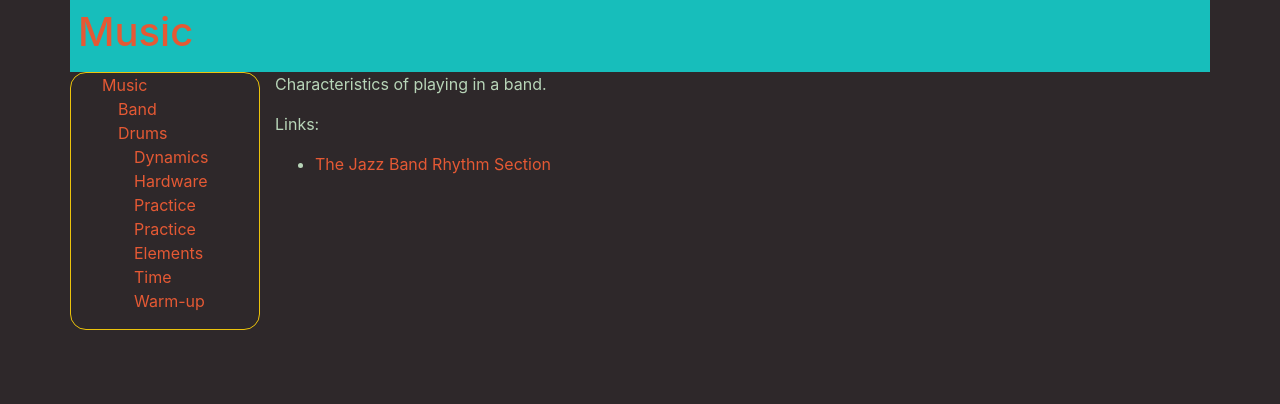
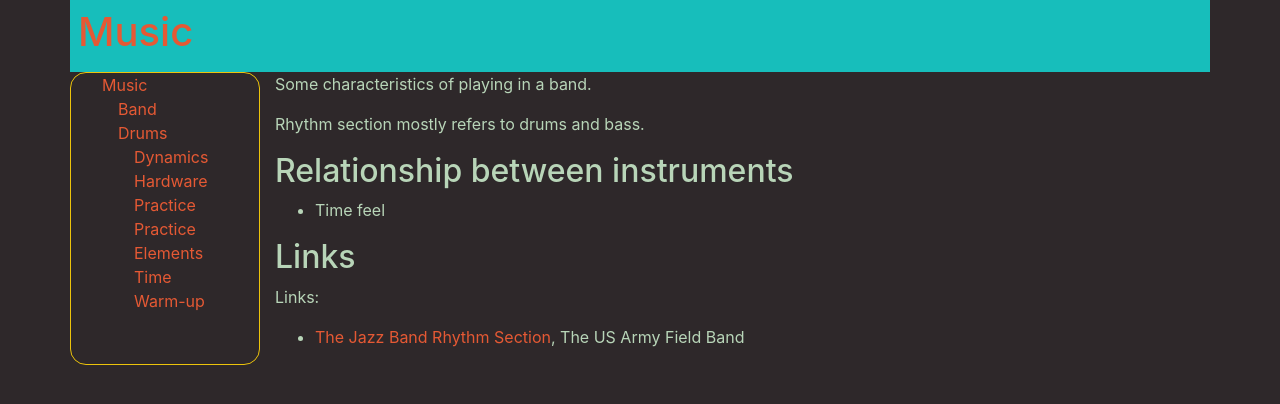
Before and after one commit to MisterY/music-site, a Jekyll site: the page built from band/band.md, in a window 1280 px wide. Shown: the top 404 px of the page. Built offline with Jekyll 4.4.1, drawn with Linux system fonts in a browser that asks for light colours; nearby versions of some CDN libraries; our own code applies the rules of GitHub Pages for plain Markdown files.

Commit message:
a few notes from the video

```diff
--- a/band/band.md
+++ b/band/band.md
@@ -1,7 +1,15 @@
 ---
 Title: Playing in a Band
 ---
-Characteristics of playing in a band.
+Some characteristics of playing in a band.
+
+Rhythm section mostly refers to drums and bass.
+
+## Relationship between instruments
+
+- Time feel
+
+## Links
 
 Links:
-- [The Jazz Band Rhythm Section](https://www.youtube.com/watch?v=IX3mRbCaOLE)
+- [The Jazz Band Rhythm Section](https://www.youtube.com/watch?v=IX3mRbCaOLE), The US Army Field Band
```
